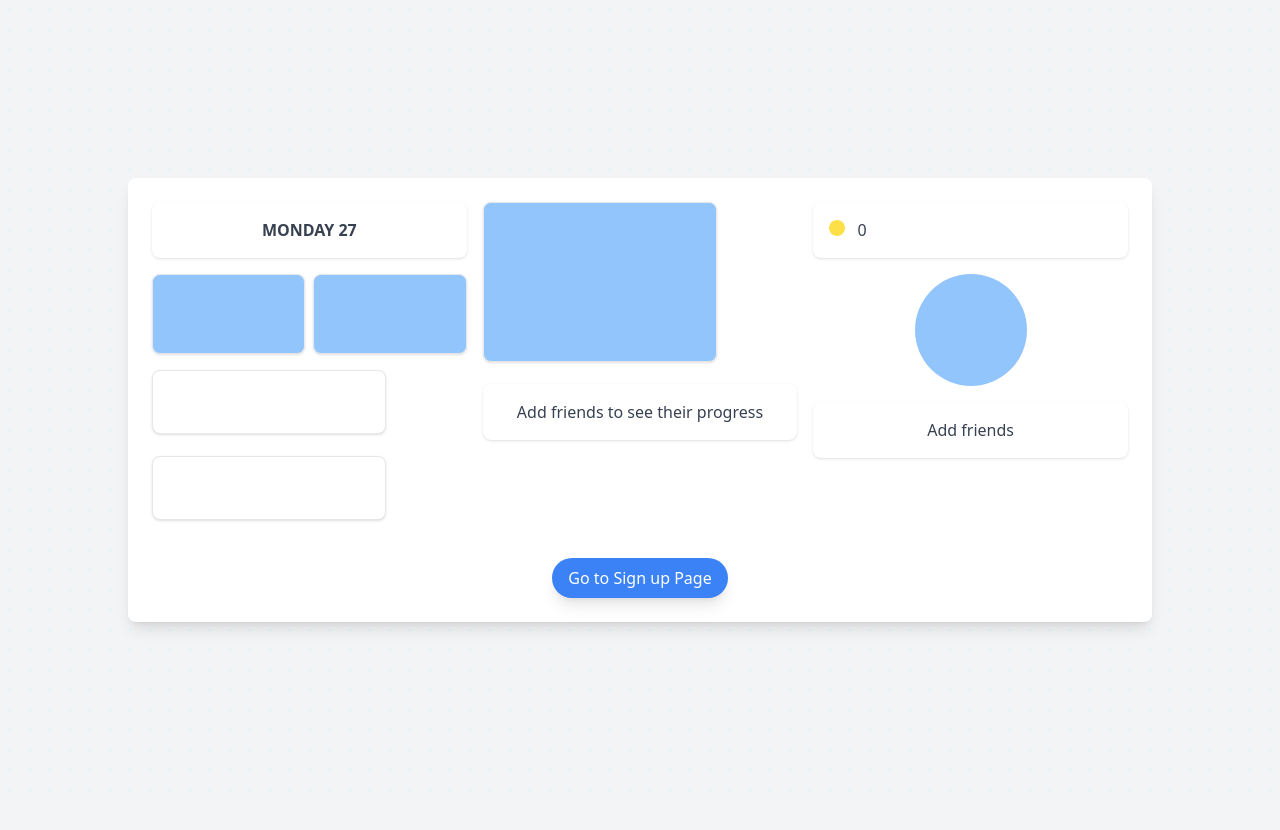
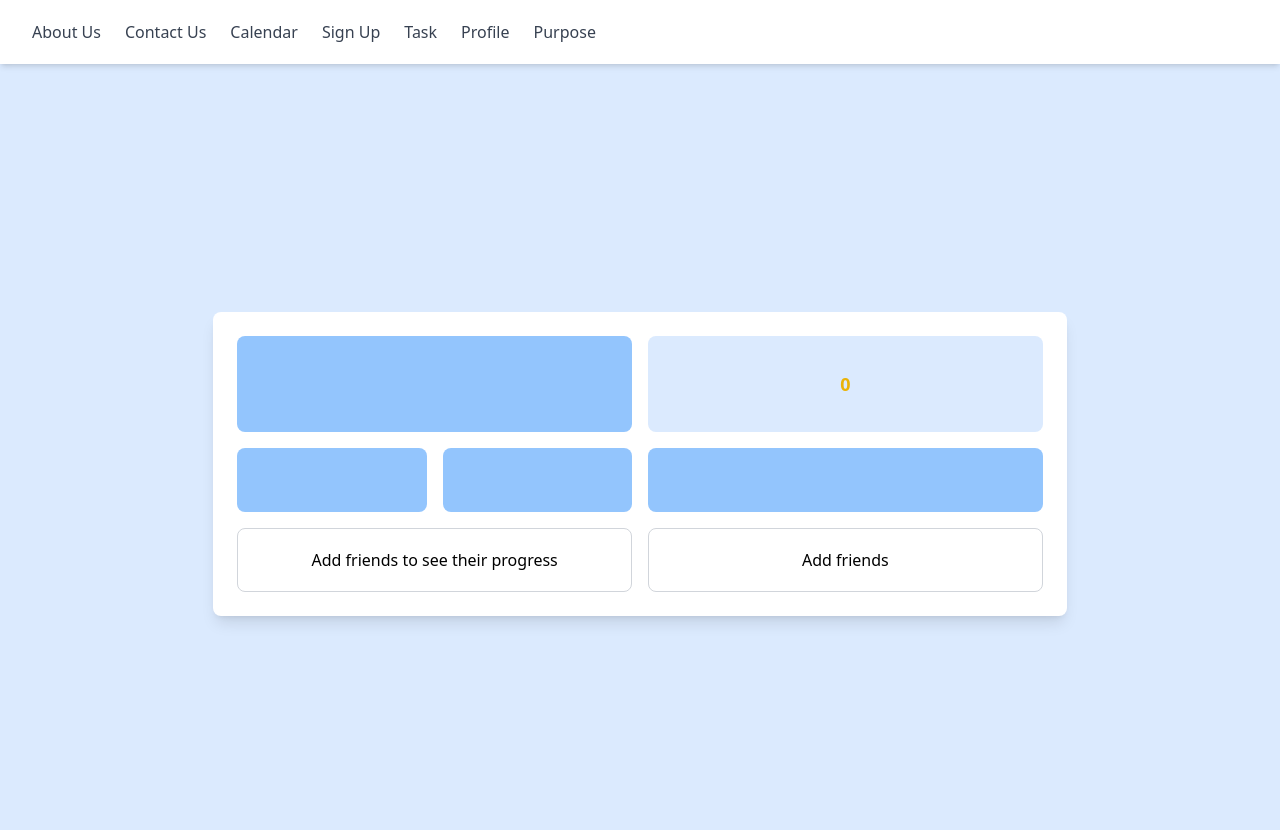
Before and after one commit to Fouzamer/Project-00, a website: page src/Main-Tab.html in a window 1280 px wide. Before the commit the page ends 800 px from the top, so only its background shows below. Drawn offline with nearby package versions, Linux system fonts and the light colour scheme.

```diff
--- a/src/Main-Tab.html
+++ b/src/Main-Tab.html
@@ -3,65 +3,52 @@
 <head>
     <meta charset="UTF-8">
     <meta name="viewport" content="width=device-width, initial-scale=1.0">
-  <title>Dashboard Design</title>
+    <title>Dashboard</title>
     <script src="https://cdn.tailwindcss.com"></script>
-  <style>
-    body {
-      background-image: radial-gradient(circle, #e0f2fe 1px, transparent 1px);
-      background-size: 20px 20px;
-    }
-  </style>
 </head>
-<body class="bg-gray-100 h-screen flex justify-center items-center">
-  <!-- Main Container -->
-  <div class="w-full max-w-screen-lg h-auto bg-white rounded-lg shadow-lg p-6">
-    <!-- Grid Layout -->
-    <div class="grid grid-cols-6 gap-4">
-      <!-- Left Column -->
-      <div class="col-span-2 space-y-4">
-        <!-- Date Header -->
-        <div class="bg-white rounded-lg shadow p-4 text-center text-gray-700 font-semibold">MONDAY 27</div>
-        <!-- Top Text Boxes -->
-        <div class="grid grid-cols-2 gap-2">
-          <textarea class="bg-blue-300 rounded-lg shadow p-4 h-20 resize-none border focus:outline-blue-500"></textarea>
-          <textarea class="bg-blue-300 rounded-lg shadow p-4 h-20 resize-none border focus:outline-blue-500"></textarea>
+<body class="bg-blue-100">
+    <!-- Navigation Bar -->
+    <nav class="bg-white shadow-md">
+        <div class="max-w-7xl mx-auto px-4 sm:px-6 lg:px-8">
+            <div class="flex justify-between items-center h-16">
+                <div class="flex space-x-6">
+                    <a href="about.html" class="text-gray-700 hover:text-blue-500 font-medium">About Us</a>
+                    <a href="contact.html" class="text-gray-700 hover:text-blue-500 font-medium">Contact Us</a>
+                    <a href="calendar.html" class="text-gray-700 hover:text-blue-500 font-medium">Calendar</a>
+                    <a href="index.html" class="text-gray-700 hover:text-blue-500 font-medium">Sign Up</a>
+                    <a href="task.html" class="text-gray-700 hover:text-blue-500 font-medium">Task</a>
+                    <a href="profile.html" class="text-gray-700 hover:text-blue-500 font-medium">Profile</a>
+                    <a href="purpose.html" class="text-gray-700 hover:text-blue-500 font-medium">Purpose</a>
                 </div>
-        <!-- Middle Text Boxes -->
-        <textarea class="bg-white rounded-lg shadow p-4 h-16 resize-none border focus:outline-blue-500"></textarea>
-        <textarea class="bg-white rounded-lg shadow p-4 h-16 resize-none border focus:outline-blue-500"></textarea>
+            </div>
+        </div>
+    </nav>
+
+    <!-- Content -->
+    <div class="flex justify-center items-center min-h-screen">
+        <div class="bg-white shadow-lg rounded-lg w-11/12 md:w-3/4 lg:w-2/3 p-6">
+            <div class="grid grid-cols-4 gap-4">
+                <!-- Top Row -->
+                <div class="col-span-2 bg-blue-300 h-24 rounded-lg"></div>
+                <div class="col-span-2 bg-blue-100 h-24 flex items-center justify-center rounded-lg">
+                    <span class="text-yellow-500 text-lg font-bold">0</span>
                 </div>
 
-      <!-- Center Column -->
-      <div class="col-span-2 space-y-4">
-        <!-- Large Blue Box -->
-        <textarea class="bg-blue-300 rounded-lg shadow p-4 h-40 resize-none border focus:outline-blue-500"></textarea>
-        <!-- Add Friends -->
-        <div class="bg-white rounded-lg shadow p-4 text-gray-700 text-center">
+                <!-- Middle Row -->
+                <div class="col-span-1 bg-blue-300 h-16 rounded-lg"></div>
+                <div class="col-span-1 bg-blue-300 h-16 rounded-lg"></div>
+                <div class="col-span-2 bg-blue-300 h-16 rounded-lg"></div>
+
+                <!-- Bottom Row -->
+                <div class="col-span-2 bg-white border border-gray-300 h-16 rounded-lg flex items-center justify-center">
                     Add friends to see their progress
+                </div>
+                <div class="col-span-2 bg-white border border-gray-300 h-16 rounded-lg flex items-center justify-center">
+                    Add friends
                 </div>
             </div>
 
-      <!-- Right Column -->
-      <div class="col-span-2 space-y-4">
-        <!-- Top Card -->
-        <div class="bg-white rounded-lg shadow p-4 text-gray-700">
-          <span class="inline-block bg-yellow-300 w-4 h-4 rounded-full"></span>
-          <span class="ml-2 text-gray-700">0</span>
-        </div>
-        <!-- Circle Chart Placeholder -->
-        <div class="bg-blue-300 rounded-full h-28 w-28 mx-auto"></div>
-        <!-- Add Friends Button -->
-        <div class="bg-white rounded-lg shadow p-4 text-center text-gray-700 font-medium">
-          Add friends
-        </div>
-      </div>
-    </div>
 
-    <!-- Bottom Navigation -->
-    <div class="flex justify-center mt-8 space-x-4">
-      <a href="index.html" class="bg-blue-500 text-white py-2 px-4 rounded-full shadow-lg hover:bg-blue-600 transition">
-        Go to Sign up Page
-      </a>
         </div>
     </div>
 </body>
```
Lines whose indentation alone changed are shown as unchanged.
